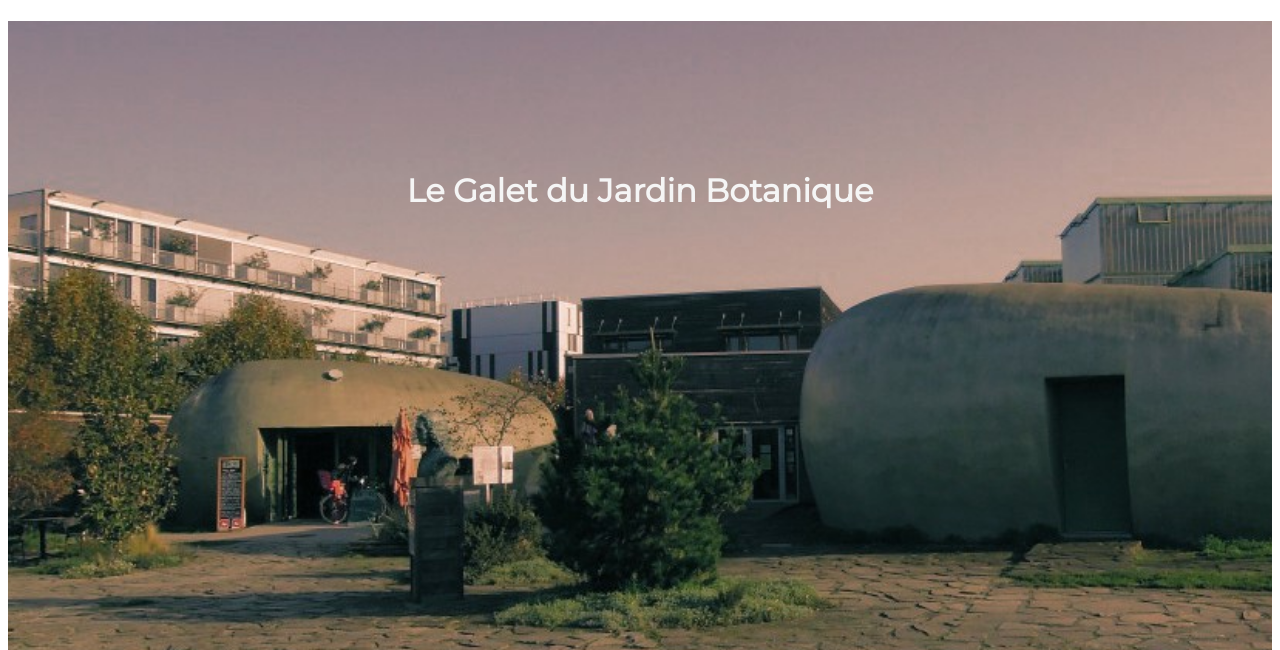
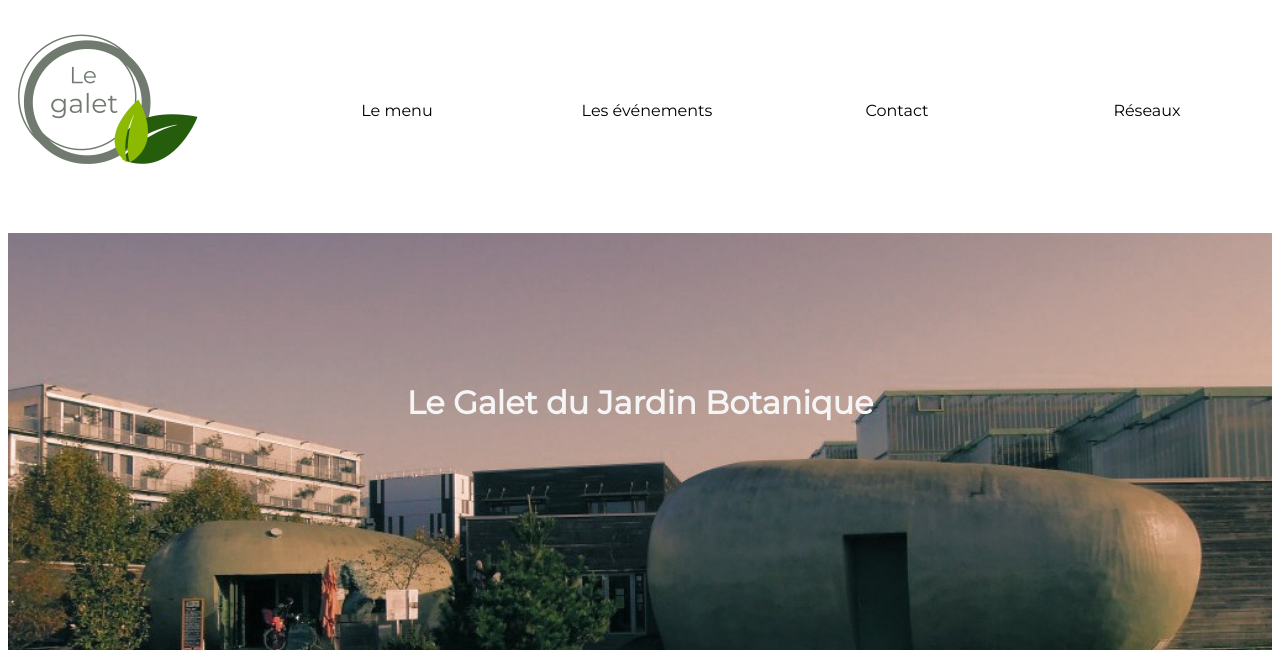
Before and after one commit to a-melie/Le-Galet-, a PHP site: page / in a window 1280 px wide. Shown: the top 650 px of the page. Run offline with PHP 8.4, Linux system fonts and the light colour scheme; some libraries are stand-ins or nearby versions.

Commit message:
navbar added

```diff
--- a/index.html
+++ b/index.html
@@ -10,6 +10,19 @@
     <link rel="stylesheet" type="text/css" href="style.css">
 </head>
 <body>
+    <nav>
+        <div class="logo">
+            <img src="images/logo-galet.png" alt="logo">
+        </div>
+
+        <div class="items">
+            <div class="droite">Le menu</div>
+            <div class="droite">Les événements</div>
+            <div class="droite">Contact</div>
+            <div class="droite">Réseaux</div>
+        </div>
+
+    </nav>
     <header>
         <h1>Le Galet du Jardin Botanique</h1>
         <p>Installez-vous confortablement et découvrez un lieu chaleureux rythmé par une cuisine de qualité et un
--- a/style.css
+++ b/style.css
@@ -4,7 +4,25 @@
 }
 
 /* HEADER */
+ nav{
+	display: flex;
+	justify-content: space-between;
+	align-items: center;
+ }
 
+ .items{
+	display: flex;
+	height: 100px;
+	width: 1000px;
+	justify-content: space-around;
+	align-items: center;
+ }
+
+ .droite{
+	padding: 10px;
+	flex: 200px;
+
+ }
 /* FOOTER */
 
 /* PRESENTATION */
```
